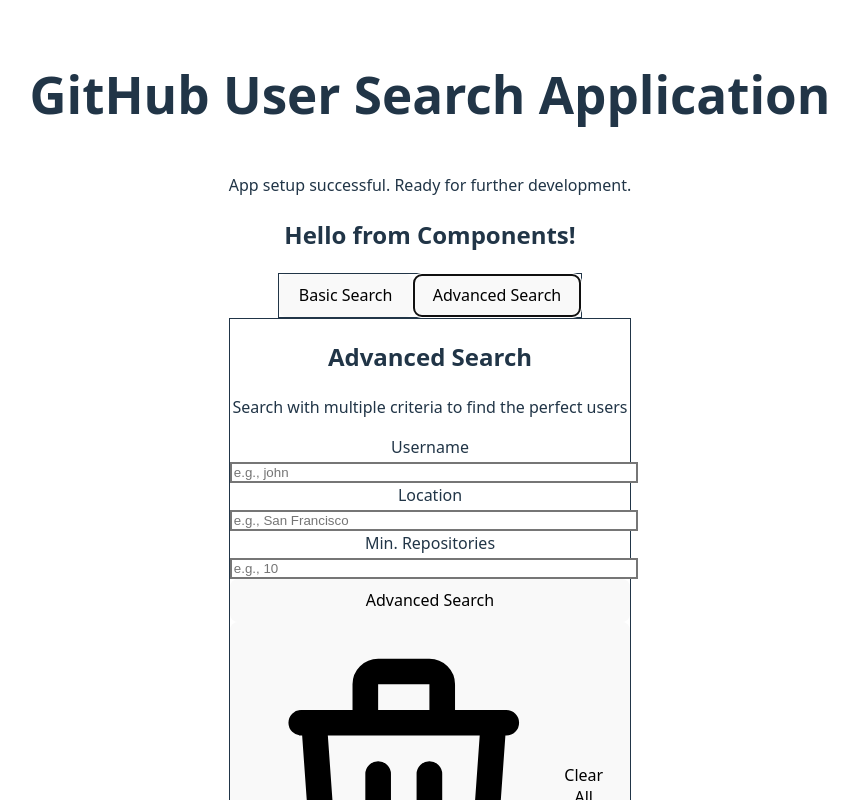
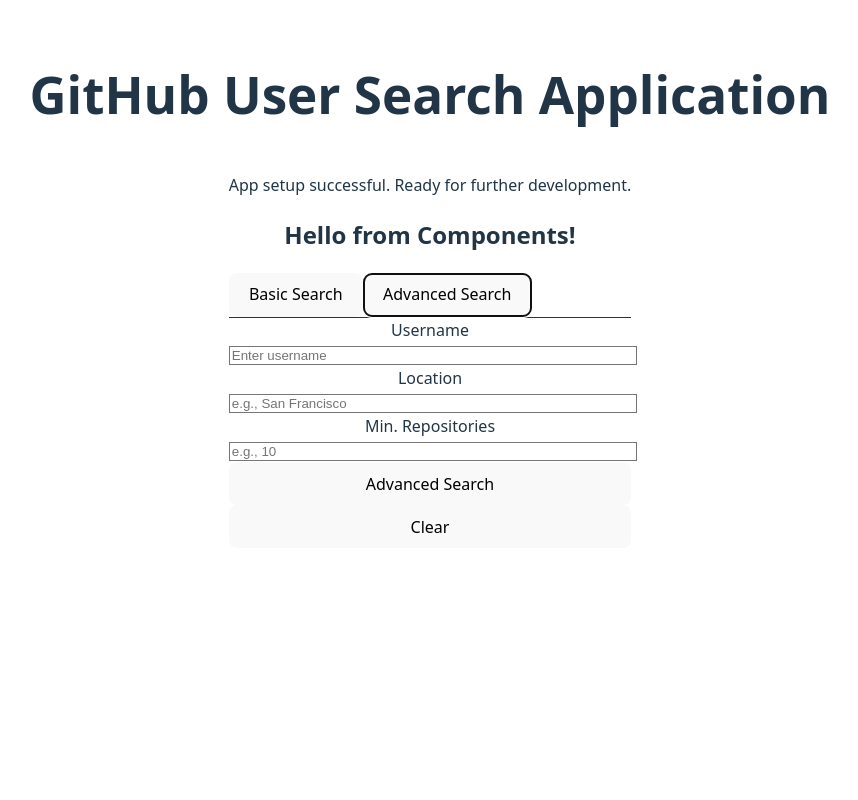
Before and after one commit to Abul-Firdaws/alx-fe-reactjs, a React (Vite) app in the folder github-user-search/: page / in a window 1280 px wide. Both pictures are taken after a click on the button "Advanced Search". Shown: the top 800 px of the page, without its empty margins (210-1068 px from the left). Built offline with nearby package versions, Linux system fonts and the light colour scheme.

Commit message:
polish: modify Search.jsx to give a minimal UI

```diff
--- a/github-user-search/src/components/Search.jsx
+++ b/github-user-search/src/components/Search.jsx
@@ -126,17 +126,16 @@
   };
 
   return (
-    <div className="min-h-screen bg-gradient-to-br from-blue-50 to-indigo-100 py-8">
-      <div className="max-w-4xl mx-auto px-4 sm:px-6 lg:px-8">
+    <div className="max-w-4xl mx-auto p-6">
       {/* Search Mode Toggle */}
-        <div className="mb-8">
-          <div className="bg-white rounded-xl shadow-sm border border-gray-200 p-1 inline-flex">
+      <div className="mb-6">
+        <div className="flex space-x-4 border-b border-gray-200">
           <button
             onClick={() => setSearchMode("basic")}
-              className={`px-6 py-3 rounded-lg font-medium text-sm transition-all duration-200 ${
+            className={`py-2 px-4 border-b-2 font-medium text-sm transition-colors ${
               searchMode === "basic"
-                  ? "bg-blue-500 text-white shadow-sm"
-                  : "text-gray-600 hover:text-blue-600 hover:bg-blue-50"
+                ? "border-blue-500 text-blue-600"
+                : "border-transparent text-gray-500 hover:text-gray-700 hover:border-gray-300"
             }`}
             aria-pressed={searchMode === "basic"}
           >
@@ -144,10 +143,10 @@
           </button>
           <button
             onClick={() => setSearchMode("advanced")}
-              className={`px-6 py-3 rounded-lg font-medium text-sm transition-all duration-200 ${
+            className={`py-2 px-4 border-b-2 font-medium text-sm transition-colors ${
               searchMode === "advanced"
-                  ? "bg-blue-500 text-white shadow-sm"
-                  : "text-gray-600 hover:text-blue-600 hover:bg-blue-50"
+                ? "border-blue-500 text-blue-600"
+                : "border-transparent text-gray-500 hover:text-gray-700 hover:border-gray-300"
             }`}
             aria-pressed={searchMode === "advanced"}
           >
@@ -158,80 +157,46 @@
 
       {/* Basic Search Form */}
       {searchMode === "basic" && (
-          <div className="bg-white rounded-2xl shadow-lg border border-gray-100 p-8 mb-8">
-            <div className="text-center mb-6">
-              <h2 className="text-2xl font-bold text-gray-800 mb-2">Find GitHub Users</h2>
-              <p className="text-gray-600">Search for any GitHub user by their username</p>
-            </div>
-
-            <form onSubmit={handleBasicSubmit} className="space-y-6">
-              <div className="relative">
+        <form onSubmit={handleBasicSubmit} className="mb-6">
+          <div className="flex flex-col sm:flex-row gap-4">
             <input
               type="text"
-                  placeholder="Enter GitHub username (e.g., octocat)"
+              placeholder="Enter GitHub username"
               value={username}
               onChange={(e) => setUsername(e.target.value)}
-                  className="w-full px-4 py-4 text-lg border-2 border-gray-200 rounded-xl focus:ring-4 focus:ring-blue-100 focus:border-blue-500 outline-none transition-all duration-200 bg-gray-50 focus:bg-white"
+              className="flex-1 px-4 py-2 border border-gray-300 rounded-lg focus:ring-2 focus:ring-blue-500 focus:border-transparent outline-none transition-all"
               aria-label="GitHub username"
             />
-              </div>
-
-              <div className="flex flex-col sm:flex-row gap-3">
             <button
               type="submit"
               disabled={loading || !username.trim()}
-                  className="flex-1 flex items-center justify-center px-8 py-4 bg-gradient-to-r from-blue-500 to-blue-600 text-white font-semibold rounded-xl hover:from-blue-600 hover:to-blue-700 focus:ring-4 focus:ring-blue-100 disabled:opacity-50 disabled:cursor-not-allowed transition-all duration-200 shadow-lg hover:shadow-xl transform hover:-translate-y-0.5"
+              className="px-6 py-2 bg-blue-500 text-white rounded-lg hover:bg-blue-600 focus:ring-2 focus:ring-blue-500 focus:ring-offset-2 disabled:opacity-50 disabled:cursor-not-allowed transition-colors"
             >
-                  {loading ? (
-                    <>
-                      <div className="animate-spin rounded-full h-5 w-5 border-b-2 border-white mr-2"></div>
-                      Searching...
-                    </>
-                  ) : (
-                    "Search User"
-                  )}
+              {loading ? "Searching..." : "Search"}
             </button>
-
-                {(userData || error) && (
-                  <button
-                    type="button"
-                    onClick={handleClear}
-                    className="px-6 py-4 bg-gray-100 text-gray-700 font-medium rounded-xl hover:bg-gray-200 focus:ring-4 focus:ring-gray-100 transition-all duration-200"
-                  >
-                    Clear
-                  </button>
-                )}
           </div>
         </form>
-          </div>
       )}
 
       {/* Advanced Search Form */}
       {searchMode === "advanced" && (
-          <div className="bg-white rounded-2xl shadow-lg border border-gray-100 p-8 mb-8">
-            <div className="text-center mb-6">
-              <h2 className="text-2xl font-bold text-gray-800 mb-2">Advanced Search</h2>
-              <p className="text-gray-600">Search with multiple criteria to find the perfect users</p>
-            </div>
-
-            <form onSubmit={handleAdvancedSubmit} className="space-y-6">
-              <div className="grid grid-cols-1 md:grid-cols-3 gap-6">
-                <div className="space-y-2">
-                  <label htmlFor="adv-username" className="text-sm font-semibold text-gray-700">
+        <form onSubmit={handleAdvancedSubmit} className="mb-6">
+          <div className="grid grid-cols-1 md:grid-cols-3 gap-4 mb-4">
+            <div>
+              <label htmlFor="adv-username" className="block text-sm font-medium text-gray-700 mb-2">
                 Username
               </label>
               <input
                 id="adv-username"
                 type="text"
-                    placeholder="e.g., john"
+                placeholder="Enter username"
                 value={advancedSearch.username}
                 onChange={(e) => handleAdvancedInputChange("username", e.target.value)}
-                    className="w-full px-4 py-3 border-2 border-gray-200 rounded-xl focus:ring-4 focus:ring-blue-100 focus:border-blue-500 outline-none transition-all duration-200 bg-gray-50 focus:bg-white"
+                className="w-full px-4 py-2 border border-gray-300 rounded-lg focus:ring-2 focus:ring-blue-500 focus:border-transparent outline-none transition-all"
               />
             </div>
-
-                <div className="space-y-2">
-                  <label htmlFor="location" className="text-sm font-semibold text-gray-700">
+            <div>
+              <label htmlFor="location" className="block text-sm font-medium text-gray-700 mb-2">
                 Location
               </label>
               <input
@@ -240,12 +205,11 @@
                 placeholder="e.g., San Francisco"
                 value={advancedSearch.location}
                 onChange={(e) => handleAdvancedInputChange("location", e.target.value)}
-                    className="w-full px-4 py-3 border-2 border-gray-200 rounded-xl focus:ring-4 focus:ring-blue-100 focus:border-blue-500 outline-none transition-all duration-200 bg-gray-50 focus:bg-white"
+                className="w-full px-4 py-2 border border-gray-300 rounded-lg focus:ring-2 focus:ring-blue-500 focus:border-transparent outline-none transition-all"
               />
             </div>
-
-                <div className="space-y-2">
-                  <label htmlFor="min-repos" className="text-sm font-semibold text-gray-700">
+            <div>
+              <label htmlFor="min-repos" className="block text-sm font-medium text-gray-700 mb-2">
                 Min. Repositories
               </label>
               <input
@@ -255,39 +219,27 @@
                 placeholder="e.g., 10"
                 value={advancedSearch.minRepos}
                 onChange={(e) => handleAdvancedInputChange("minRepos", e.target.value)}
-                    className="w-full px-4 py-3 border-2 border-gray-200 rounded-xl focus:ring-4 focus:ring-blue-100 focus:border-blue-500 outline-none transition-all duration-200 bg-gray-50 focus:bg-white"
+                className="w-full px-4 py-2 border border-gray-300 rounded-lg focus:ring-2 focus:ring-blue-500 focus:border-transparent outline-none transition-all"
               />
             </div>
           </div>
-
-              <div className="flex flex-col sm:flex-row gap-4 pt-4">
+          <div className="flex flex-col sm:flex-row gap-4">
             <button
               type="submit"
               disabled={loading}
-                  className="flex-1 flex items-center justify-center px-8 py-4 bg-gradient-to-r from-purple-500 to-purple-600 text-white font-semibold rounded-xl hover:from-purple-600 hover:to-purple-700 focus:ring-4 focus:ring-purple-100 disabled:opacity-50 disabled:cursor-not-allowed transition-all duration-200 shadow-lg hover:shadow-xl transform hover:-translate-y-0.5"
+              className="px-6 py-2 bg-blue-500 text-white rounded-lg hover:bg-blue-600 focus:ring-2 focus:ring-blue-500 focus:ring-offset-2 disabled:opacity-50 disabled:cursor-not-allowed transition-colors"
             >
-                  {loading ? (
-                    <>
-                      <div className="animate-spin rounded-full h-5 w-5 border-b-2 border-white mr-2"></div>
-                      Searching...
-                    </>
-                  ) : (
-                    "Advanced Search"
-                  )}
+              {loading ? "Searching..." : "Advanced Search"}
             </button>
             <button
               type="button"
               onClick={handleClear}
-                  className="px-8 py-4 bg-gray-100 text-gray-700 font-semibold rounded-xl hover:bg-gray-200 focus:ring-4 focus:ring-gray-100 transition-all duration-200 flex items-center justify-center"
+              className="px-6 py-2 bg-gray-500 text-white rounded-lg hover:bg-gray-600 focus:ring-2 focus:ring-gray-500 focus:ring-offset-2 transition-colors"
             >
-                  <svg className="w-5 h-5 mr-2" fill="none" stroke="currentColor" viewBox="0 0 24 24">
-                    <path strokeLinecap="round" strokeLinejoin="round" strokeWidth={2} d="M19 7l-.867 12.142A2 2 0 0116.138 21H7.862a2 2 0 01-1.995-1.858L5 7m5 4v6m4-6v6m1-10V4a1 1 0 00-1-1h-4a1 1 0 00-1 1v3M4 7h16" />
-                  </svg>
-                  Clear All
+              Clear
             </button>
           </div>
         </form>
-          </div>
       )}
 
       {/* Loading State */}
@@ -433,7 +385,6 @@
         </div>
       )}
     </div>
-    </div>
   );
 }
 
```
Lines whose indentation alone changed are shown as unchanged.
